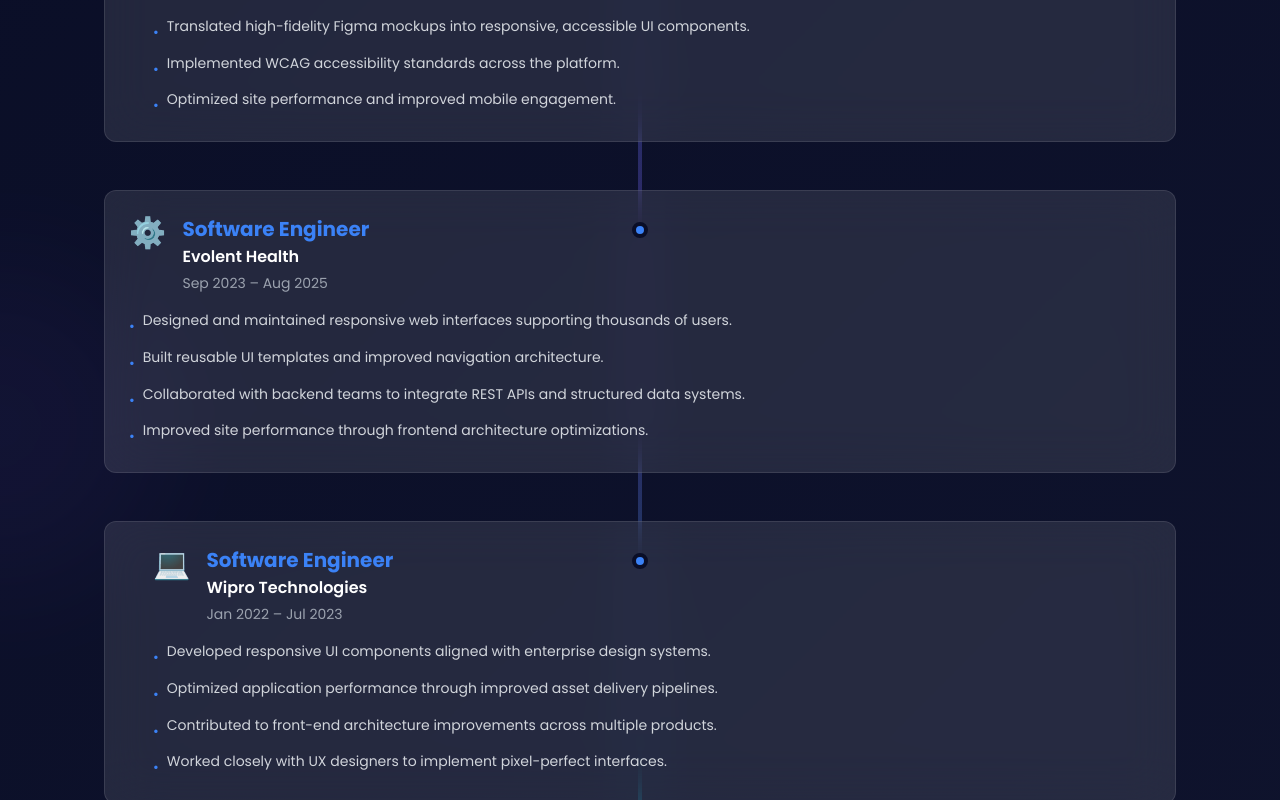
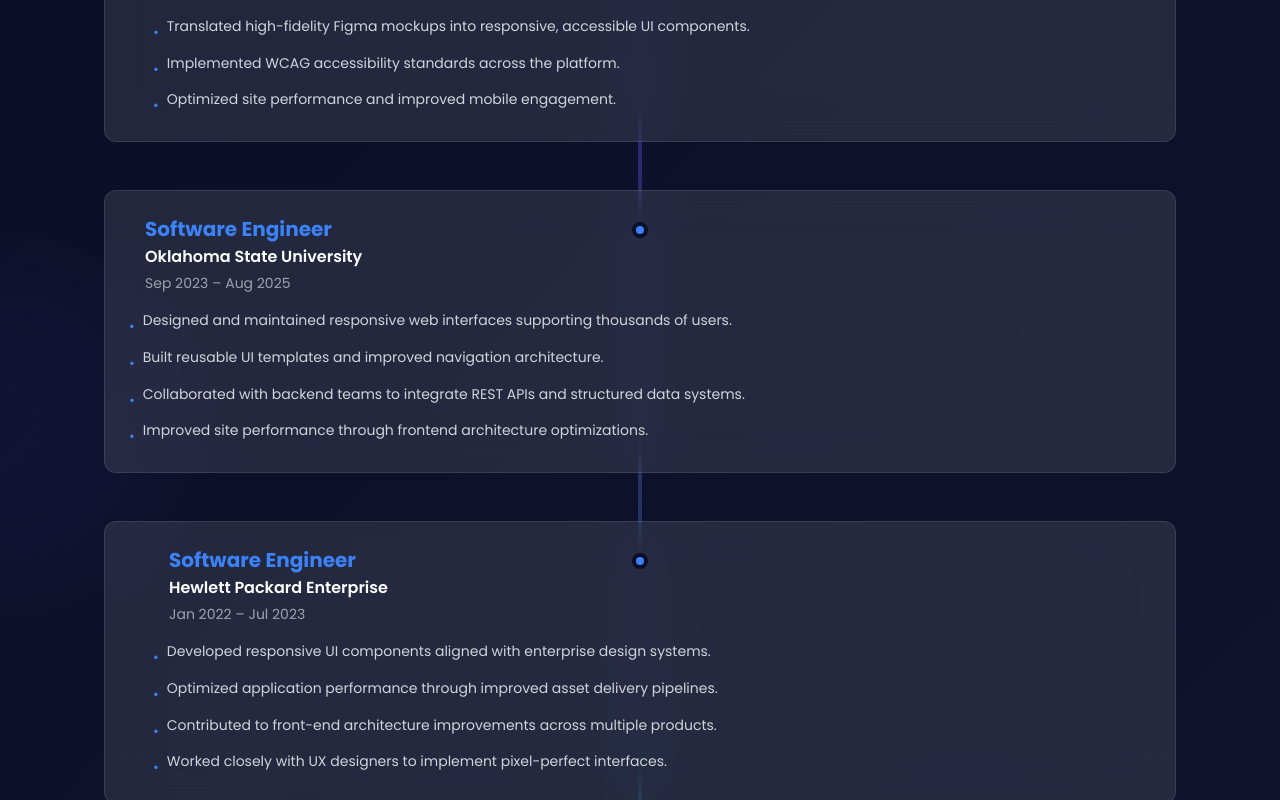
Before and after one commit to shrav1804/shravani-portfolio, a React (Vite) app: page / in a window 1280 px wide. Shown: the part 3034-3834 px from the top of the page. Built offline with nearby package versions, Linux system fonts and the light colour scheme.

Commit message:
portfolio update

```diff
--- a/src/App.jsx
+++ b/src/App.jsx
@@ -387,7 +387,6 @@ const Experience = () => {
       role: 'Software Engineer',
       company: 'Mentor A Promise',
       period: 'Nov 2025 – Present',
-      icon: '🚀',
       bullets: [
         "Led the redesign of the organization's website using React and modern frontend practices.",
         'Translated high-fidelity Figma mockups into responsive, accessible UI components.',
@@ -398,9 +397,9 @@ const Experience = () => {
     {
       id: 2,
       role: 'Software Engineer',
-      company: 'Evolent Health',
+      company: 'Oklahoma State University',
       period: 'Sep 2023 – Aug 2025',
-      icon: '⚙️',
+
       bullets: [
         'Designed and maintained responsive web interfaces supporting thousands of users.',
         'Built reusable UI templates and improved navigation architecture.',
@@ -411,9 +410,8 @@ const Experience = () => {
     {
       id: 3,
       role: 'Software Engineer',
-      company: 'Wipro Technologies',
+      company: 'Hewlett Packard Enterprise',
       period: 'Jan 2022 – Jul 2023',
-      icon: '💻',
       bullets: [
         'Developed responsive UI components aligned with enterprise design systems.',
         'Optimized application performance through improved asset delivery pipelines.',
```
